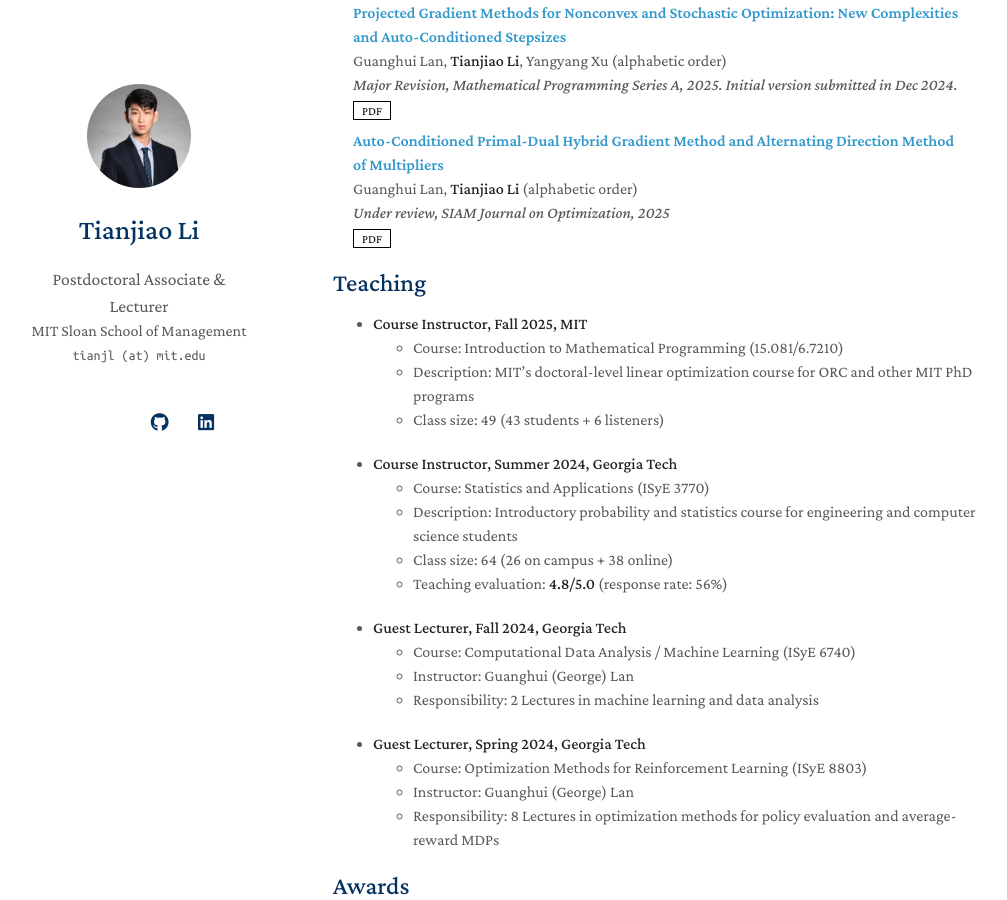
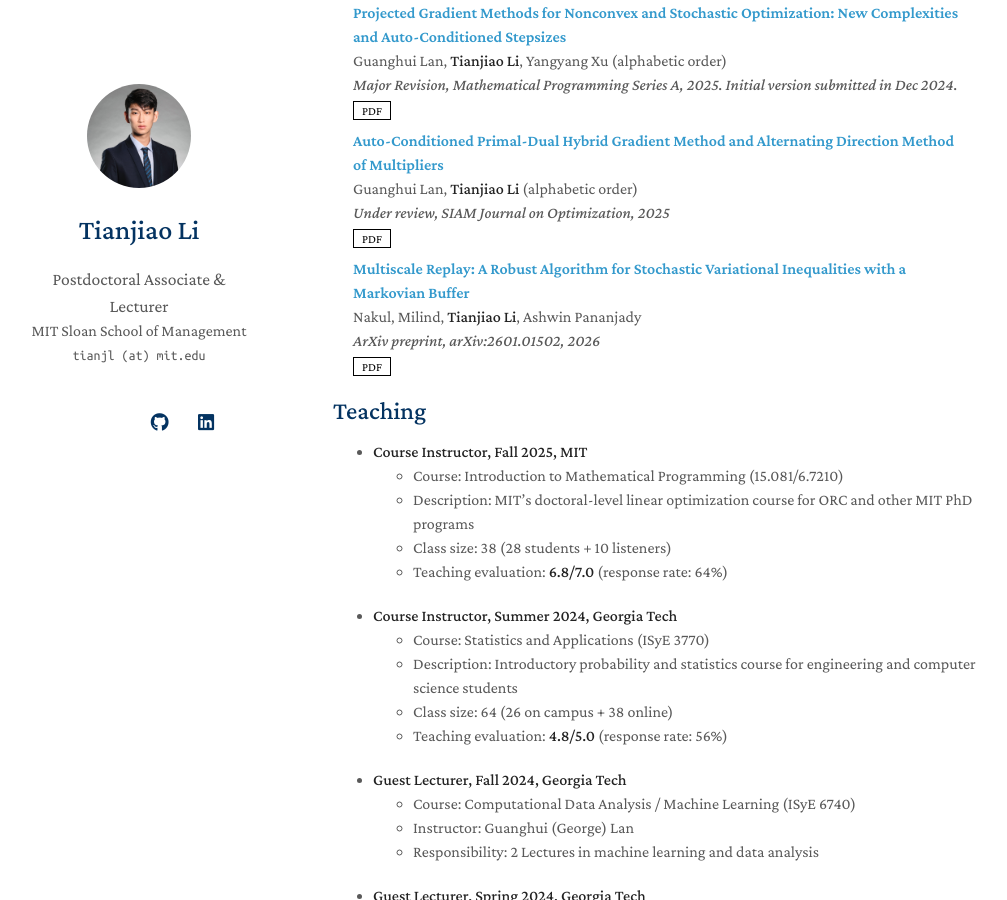
Before and after one commit to tli432/tli432.github.io, a Jekyll site: the page built from index.md, in a window 1280 px wide and 900 px high, scrolled down 1776 px. Shown: the whole window, without its empty margins (137-1144 px from the left). Built offline with Jekyll 4.4.1, drawn with Linux system fonts in a browser that asks for light colours; nearby versions of some CDN libraries; a style sheet for code colours, icons or effects is not loaded; our own code applies the rules of GitHub Pages for plain Markdown files.

Commit message:
Update paper

```diff
--- a/_data/preprints.yml
+++ b/_data/preprints.yml
@@ -17,3 +17,12 @@ main:
     # bibtex: https://scholar.googleusercontent.com/scholar.bib?q=info:iBma3nDE2RMJ:scholar.google.com/&output=citation&scisdr=ClH4ZR_KEN2Ahlzj_uY:AFWwaeYAAAAAZffl5ubMzRCYzmdeCTNOtFjR7_8&scisig=AFWwaeYAAAAAZffl5liqEMp6S8ty28MOLUvZbbE&scisf=4&ct=citation&cd=-1&hl=en
     # image: ./assets/img/teaser_example_2.png
     # notes: Submitted to
+
+  - title: "Multiscale Replay: A Robust Algorithm for Stochastic Variational Inequalities with a Markovian Buffer"
+    authors: Nakul, Milind, <strong>Tianjiao Li</strong>, Ashwin Pananjady
+    # conference_short: MICCAI
+    journal: ArXiv preprint, arXiv:2601.01502, 2026
+    pdf: https://arxiv.org/pdf/2601.01502
+    # bibtex: https://scholar.googleusercontent.com/scholar.bib?q=info:iBma3nDE2RMJ:scholar.google.com/&output=citation&scisdr=ClH4ZR_KEN2Ahlzj_uY:AFWwaeYAAAAAZffl5ubMzRCYzmdeCTNOtFjR7_8&scisig=AFWwaeYAAAAAZffl5liqEMp6S8ty28MOLUvZbbE&scisf=4&ct=citation&cd=-1&hl=en
+    # image: ./assets/img/teaser_example_2.png
+    # notes: Submitted to
--- a/index.md
+++ b/index.md
@@ -32,7 +32,8 @@ I am particularly interested in
 - **Course Instructor, Fall 2025, MIT**
   - Course: Introduction to Mathematical Programming (15.081/6.7210)
   - Description: MIT’s doctoral-level linear optimization course for ORC and other MIT PhD programs
-  - Class size: 49 (43 students + 6 listeners)
+  - Class size: 38 (28 students + 10 listeners)
+  - Teaching evaluation: **6.8/7.0** (response rate: 64%)
 
 - **Course Instructor, Summer 2024, Georgia Tech**
   - Course: Statistics and Applications (ISyE 3770)
```
Also changed, not shown: 2 other files.
